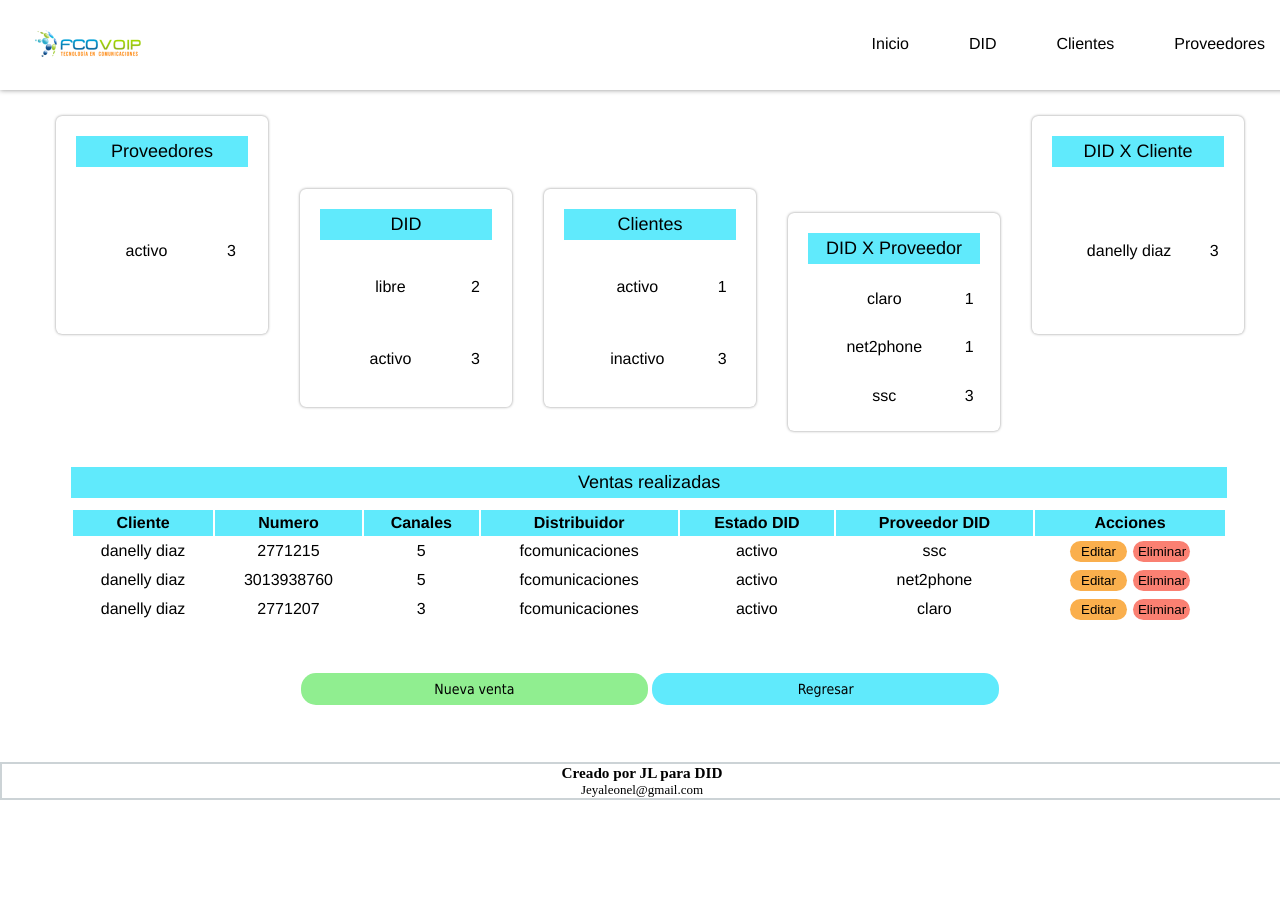
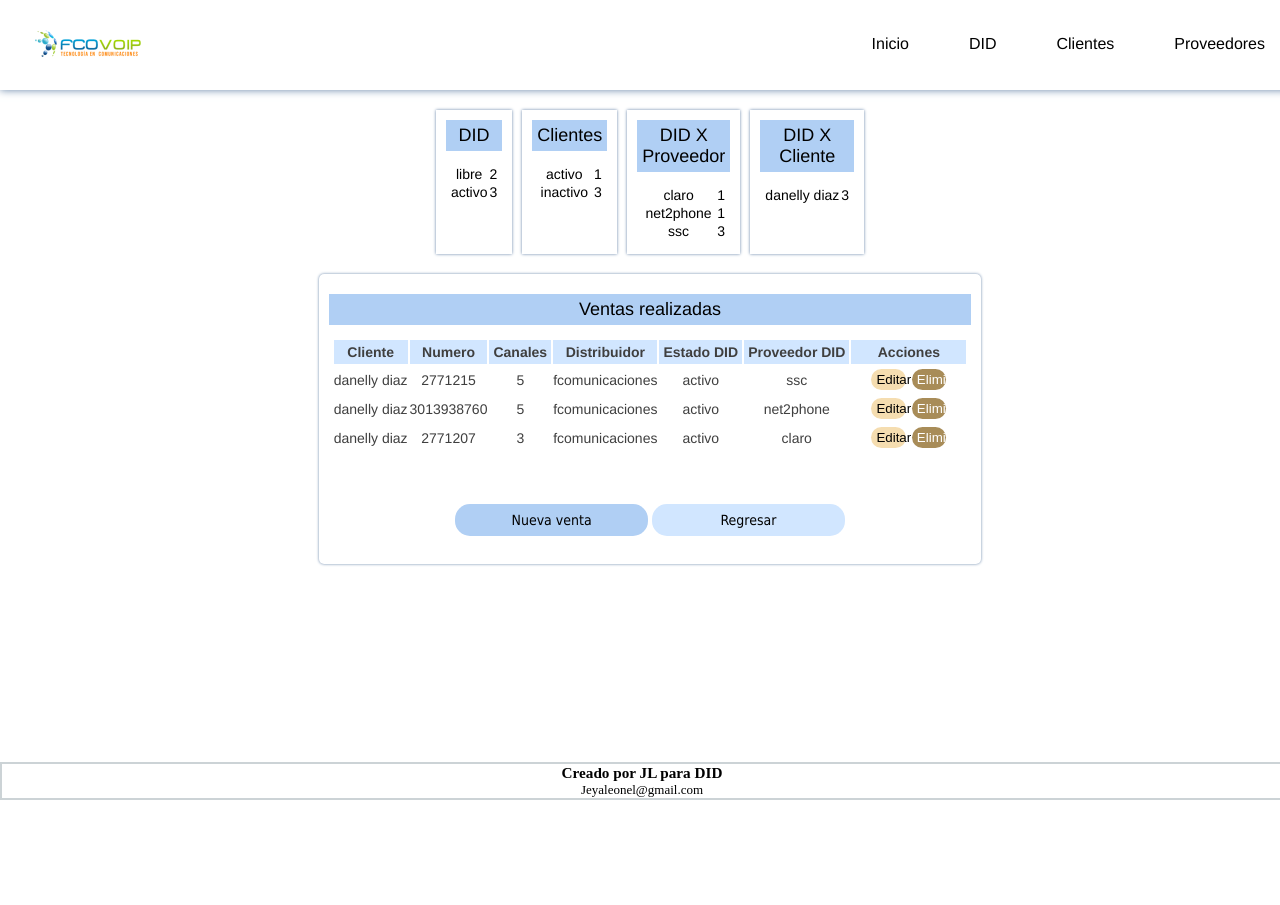
Before and after one commit to jangely23/did, a PHP site: page /vistas/index.php in a window 1280 px wide. After the commit the page ends 800 px from the top, so only its background shows below. Run offline with PHP 8.4, Linux system fonts and the light colour scheme; data comes from the database, SQL or seed files in the repository.

Commit message:
se organiza la visulizacion del enu principal

```diff
--- a/acciones/conexion.php
+++ b/acciones/conexion.php
@@ -2,8 +2,8 @@
 
 $server="localhost";
 $db="did";
-$user="root";
-$pass="";
+$user="admin";
+$pass="ninguna";
 
 $mysqli=new mysqli ($server, $user, $pass, $db);
 
--- a/acciones/consultaResumen.php
+++ b/acciones/consultaResumen.php
@@ -1,23 +1,6 @@
 <?php
 
 include "conexion.php";
-
-//muestra el resumen de los proveedores
-echo '<div><table><caption>Proveedores</caption>';
-$estadoProveedor="select estado, count(*) estado from proveedor where estado='activo' union select estado, count(*) estado from proveedor where estado='inactivo'";
-$proveedor=$mysqli->query($estadoProveedor);
-
-while ($row = $proveedor->fetch_row()){
-    $estado=$row['0'];
-    $cantidad=$row['1'];
-
-    if(empty($estado)){
-
-    }else{
-        echo "<tr><td>$estado</td><td>$cantidad</td></tr>";
-    }
-}
-echo "</table></div>";
 
 //muestra el resumen de los did
 echo '<div><table><caption>DID</caption>';
--- a/css/estiloNuevo.css
+++ b/css/estiloNuevo.css
@@ -1,57 +1,80 @@
-*{
+* {
     padding: 0;
     margin: 0;
 }
 
+:root {
+    --main-bg-color: #B0CFF4;
+    --textmain-bg-color: black;
+    --shadow-bg-color: #6885A8;
+}
+
+
 /* Para encabezado - menú */
-header{
+
+header {
     background-color: #ffffff;
     width: 100%;
-    left: 0; /* Posicionamos la cabecera al lado izquierdo */
-    top: 0; /* Posicionamos la cabecera pegada arriba */
-    position: fixed; /* Hacemos que la cabecera tenga una posición*/
+    left: 0;
+    /* Posicionamos la cabecera al lado izquierdo */
+    top: 0;
+    /* Posicionamos la cabecera pegada arriba */
+    position: fixed;
+    /* Hacemos que la cabecera tenga una posición*/
     z-index: 901;
     font: 16px normal Tahoma, helvetica;
 }
 
-.topnav{
+.topnav {
     position: relative;
     padding: 5px 5px 5px 15px;
-    box-shadow:  0px 0px 5px #909090;
+    box-shadow: 0px 0px 8px var(--shadow-bg-color);
 }
-.topnav a{
+
+.topnav a {
     float: right;
     display: block;
     padding: 30px;
     color: #000000;
     text-align: center;
     text-decoration: none;
+}
 
-}
-.topnav a:visited{
+.topnav a:visited {
     text-decoration: none;
     color: #023636;
 }
-.topnav a:hover{
-    background-color: #00E0FF;
-    color: #000000;
+
+.topnav a:hover {
+    background-color: var(--main-bg-color);
+    color: var(--textmain-bg-color);
 }
 
 .topnav .icon {
     display: none;
 }
 
+
 /*media queries para el nav Menu*/
+
 @media screen and (max-width: 600px) {
-    .topnav a:not(:first-child) {display: none;}
+    .topnav a:not(:first-child) {
+        display: none;
+    }
     .topnav a.icon {
         float: right;
         display: block;
     }
+    table {
+        display: block;
+        overflow-x: auto;
+    }
 }
 
 @media screen and (max-width: 600px) {
-    .topnav.responsive {position: relative;}
+    .topnav.responsive {
+        position: relative;
+    }
     .topnav.responsive a.icon {
         position: absolute;
         right: 0;
@@ -64,207 +87,226 @@ header{
     }
 }
 
-img{
+img {
     padding: 20px;
 }
 
+
 /* Para el main contenedor principal*/
-main{
-  position:absolute;
-  float: center;
-  text-align: center;
+
+main {
+    display: flex;
+    flex-direction: column;
+    align-items: center;
+    align-content: center;
+    justify-content: space-around safe;
     height: 100%;
     width: 100%;
     padding: 5px;
     margin: 5px;
-  background-color: rgba(1, 38, 53, 0);
-  display: block;
-  text-align: center;
 }
 
-section{
-  display: inline-block;
-  position: relative;
-}
-.resumen{
-  display: inline;
-  position: relative;
-  text-align: center;
-  margin: 0 auto;
-  float: center;
-  height: 40%;
+section {
+    flex-direction: row;
+    flex-wrap: wrap;
+    justify-content: center safe;
+    align-content: center;
+    width: 30%;
+    margin: 5px;
 }
 
-.general{
-  display: block;
-  position: relative;
+.resumen {
+    display: flex;
+    text-align: center;
+    height: auto;
+    width: auto;
+    justify-content: space-around safe;
+    flex-direction: row;
+    align-items: stretch;
+    align-content: center;
+    order: 1;
+}
+
+.general {
     text-align: center;
     border-radius: 5px;
-  margin: 0 auto;
+    color: rgb(63, 63, 63);
+    width: auto;
+    order: 2;
 }
+
+
 /*para los div internos*/
+
 .general div {
     padding-top: 10px;
     border-radius: 5px;
-  float: center;
-  background-color:white;
-  width: 92%;
-  margin-left: auto;
-  margin-right: auto;
+    background-color: white;
+    width: auto;
+    flex-basis: min-content;
+    box-shadow: 0px 0px 3px var(--shadow-bg-color);
+    margin: 5px;
 }
 
-.resumen div{
+.resumen div {
     background-color: white;
-  height: 26%;
-  width: 15%;
-  padding-left: 10px;
-  padding-right: 10px;
-  padding-top: 10px;
-  display: inline-flex;
-  border-radius: 6px;
-  margin:16px;
-  box-shadow:  0px 0px 3px #909090;
+    box-shadow: 0px 0px 3px var(--shadow-bg-color);
+    flex-basis: max-content;
+    width: auto;
+    margin: 5px;
 }
 
+
 /* Para las tablas */
-caption{
+
+caption {
     border: 2px black solid;
     font: 18px normal Tahoma, helvetica;
-  background-color:  #60eafc;
+    background-color: var(--main-bg-color);
     padding: 5px;
     border: 0px solid;
     margin: 5px;
+    color: var(--textmain-bg-color);
 }
 
-.resumen div table{
+.resumen div table {
     align-items: center;
     flex-direction: row;
     flex-basis: auto;
     justify-content: space-around;
 }
 
-.resumen div caption{
+.resumen div caption {
     align-items: center;
     flex-direction: row;
     flex-basis: auto;
     justify-content: space-around;
 }
 
-table{
-  font: 16px bold Tahoma, helvetica;
+table {
+    font: 14px bold Tahoma, helvetica;
     overflow: scroll;
     text-align: center;
-  padding: 5px;
+    padding: 8px;
     margin: 5px;
     background-color: white;
     border-bottom-left-radius: 5px;
     border-bottom-right-radius: 5px;
-  width: 99%;
+    width: auto;
 }
 
 th {
     padding: 4px;
-  background-color:  #60eafc;
+    background-color: #D1E6FF;
     text-align: center;
 }
+
 td {
     margin: 5px;
     text-align: center;
 }
 
+
 /* Para los botones */
-.button_editar{
-  background-color: rgb(250, 175, 77);
+
+.button_editar {
+    background-color: #F5DDB0;
     padding: 3px 5px 3px 5px;
-  border-radius:15px;
+    border-radius: 15px;
     border: 0px solid;
     width: 30%;
     margin: 3px;
 }
 
-.button_eliminar{
-  background-color: salmon;
+.button_eliminar {
+    background-color: #A88C58;
     padding: 3px 5px 3px 5px;
-  border-radius:15px;
+    border-radius: 15px;
     border: 0px solid;
     width: 30%;
     margin: 3px;
+    color: #ffffff;
 }
 
-.button_crear{
-  background-color: lightgreen;
+.button_crear {
+    background-color: #B0CFF4;
     padding: 8px;
-  border-radius:15px;
-  font: 14px normal helvetica,Tahoma;
+    border-radius: 15px;
+    font: 14px normal helvetica, Tahoma;
     position: relative;
     border: 0px solid;
     width: 30%;
 }
 
-.button_guardar{
-  background-color: lightgreen;
+.button_guardar {
+    background-color: #D1E6FF;
     padding: 8px;
-  border-radius:15px;
-  font: 14px normal helvetica,Tahoma;
+    border-radius: 15px;
+    font: 14px normal helvetica, Tahoma;
     position: relative;
     border: 0px solid;
     width: 30%;
 }
 
-.button_regresar{
-  background-color: #60eafc;
+.button_regresar {
+    background-color: #D1E6FF;
     padding: 8px;
-  border-radius:15px;
-  font: 14px normal helvetica,Tahoma;
+    border-radius: 15px;
+    font: 14px normal helvetica, Tahoma;
     position: relative;
     border: 0px solid;
     width: 30%;
 }
 
+
 /*para los formularios*/
 
-form{
-  font: 14px normal helvetica,Tahoma;
+form {
+    font: 14px normal helvetica, Tahoma;
     background-color: white;
     margin-top: 10px;
     padding: 10px;
 }
 
-form div{
+form div {
     background-color: white;
     display: block;
     padding: 5px;
     width: auto;
 }
-form span{
-	color:red;
-	padding-left:2px
+
+form span {
+    color: red;
+    padding-left: 2px
 }
 
-input[type=text],[type=email],[type=number],select{
+input[type=text],
+[type=email],
+[type=number],
+select {
     width: 30%;
     height: 25px;
     font: 14px normal helvetica, Tahoma;
     background-color: rgba(1, 38, 53, 0.027);
-	border-bottom: 2px solid  #60eafc;
+    border-bottom: 2px solid var(--main-bg-color);
     border-width: 0px 0px 2px 0px;
     padding: auto;
 }
 
-select{
+select {
     -moz-appearance: none;
-
 }
 
-textarea{
+textarea {
     width: 30%;
     height: 10%;
     font: 14px normal helvetica, Tahoma;
     background-color: rgba(1, 38, 53, 0.027);
-  border-bottom: 2px solid  #60eafc;
+    border-bottom: 2px solid var(--main-bg-color);
     border-width: 0px 0px 2px 0px;
 }
-label{
+
+label {
     position: relative;
     width: 10%;
     height: 25px;
@@ -273,7 +315,8 @@ label{
 
 
 /*para pie de pagina*/
-footer{
+
+footer {
     position: fixed;
     left: 0;
     bottom: 0;
--- /dev/null
+++ b/index.php
@@ -0,0 +1,3 @@
+<?php
+header('Location: vistas/index.php');
+?>
--- a/vistas/index.php
+++ b/vistas/index.php
@@ -13,13 +13,13 @@
     <main>
         <section  class="resumen">
             <?php
-            include ("./../acciones/consultaResumen.php");
+            include ("../acciones/consultaResumen.php");
             ?>
         </section>
 
         <section class="general">
             <?php
-            include ("./../acciones/consultaGeneral.php");
+            include ("../acciones/consultaGeneral.php");
             ?>
         </section>
     </main>
```
Also changed, not shown: css/estilo.css (+105 -88 lines), images/logo planta telefonica.png (deleted). Lines whose indentation alone changed are shown as unchanged.
